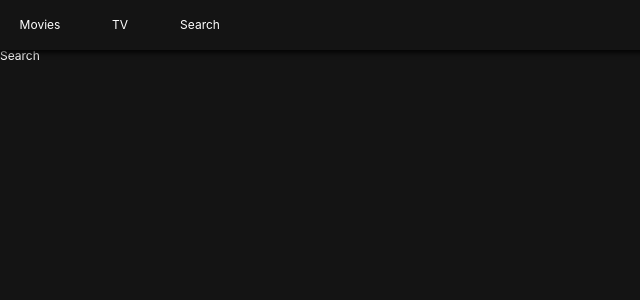
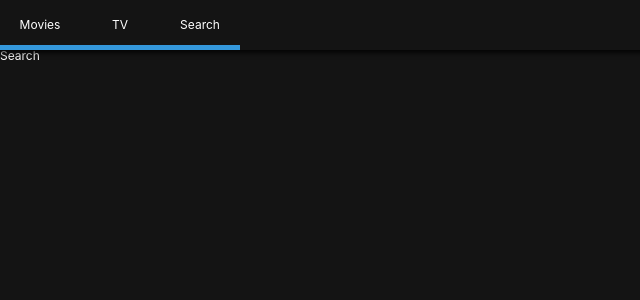
Before and after one commit to JunghyoMoon/Hyoflix, a React (Create React App) app: page /search in a window 1280 px wide. Shown: the top 300 px of the page, without its empty margins (0-640 px from the left). Built offline with nearby package versions, Linux system fonts and the light colour scheme.

Commit message:
todo: connect header to withrouter

```diff
--- a/src/components/Header.js
+++ b/src/components/Header.js
@@ -2,7 +2,7 @@ import React from "react";
 import { Link } from "react-router-dom";
 import styled from "styled-components";
 
-const Header = styled.header`
+const Sheader = styled.header`
     color: white;
     position: fixed;
     top: 0;
@@ -24,6 +24,8 @@ const Item = styled.li`
     width: 80px;
     height: 50px;
     text-align: center;
+    border-bottom: 5px solid
+        ${(props) => (props.current ? "#3498db" : "transparant")};
 `;
 
 const Slink = styled(Link)`
@@ -33,18 +35,20 @@ const Slink = styled(Link)`
     justify-content: center;
 `;
 
-export default () => (
-    <Header>
+const Header = () => (
+    <Sheader>
         <List>
-            <Item>
+            <Item current={true}>
                 <Slink to="/">Movies</Slink>
             </Item>
-            <Item>
+            <Item current={true}>
                 <Slink to="/tv">TV</Slink>
             </Item>
-            <Item>
+            <Item current={true}>
                 <Slink to="/search">Search</Slink>
             </Item>
         </List>
-    </Header>
+    </Sheader>
 );
+
+export default Header;
--- a/src/components/Router.js
+++ b/src/components/Router.js
@@ -1,6 +1,6 @@
 import React from "react";
 import {
-    BrowserRouter as Router,
+    BrowserRouter as BRouter,
     Route,
     Redirect,
     Switch,
@@ -10,8 +10,8 @@ import Home from "../routes/Home";
 import TV from "../routes/TVshows";
 import Search from "../routes/Search";
 
-export default () => (
-    <Router>
+const Router = () => (
+    <BRouter>
         <>
             <Header />
             <Switch>
@@ -21,7 +21,8 @@ export default () => (
                 <Redirect from="*" to="/" />
             </Switch>
         </>
-    </Router>
+    </BRouter>
 );
+// Redirect: 일치하는 url이 없을 경우 / 으로 보내 버림.
 
-// Redirect: 일치하는 url이 없을 경우 / 으로 보내 버림.
+export default Router;
```
Also changed, not shown: src/components/GlobalStyles.js (+5 -5 lines).
